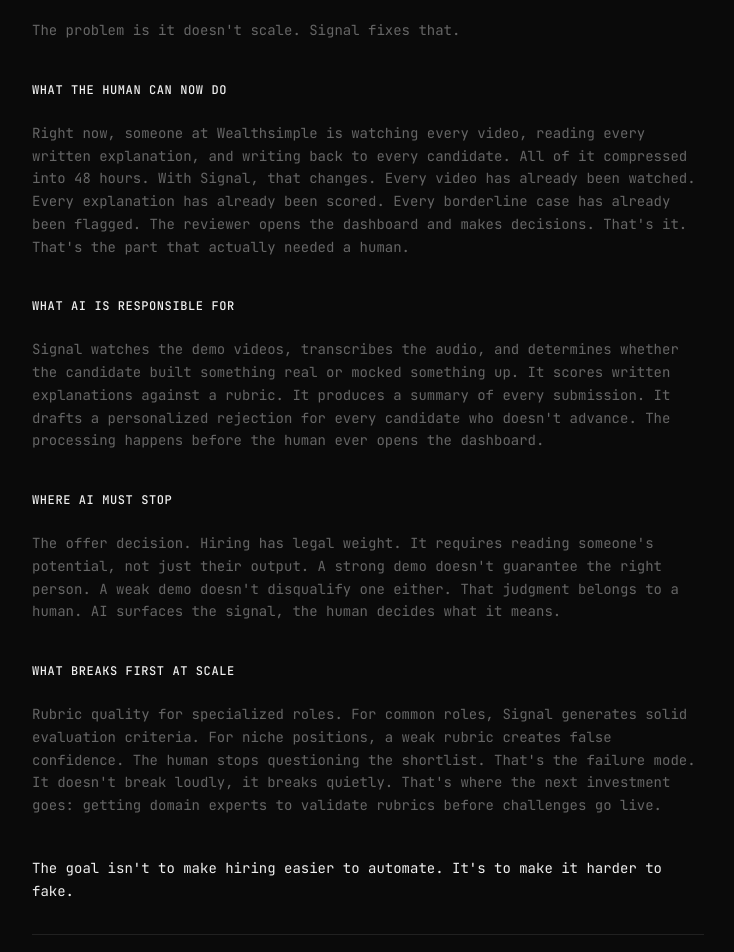
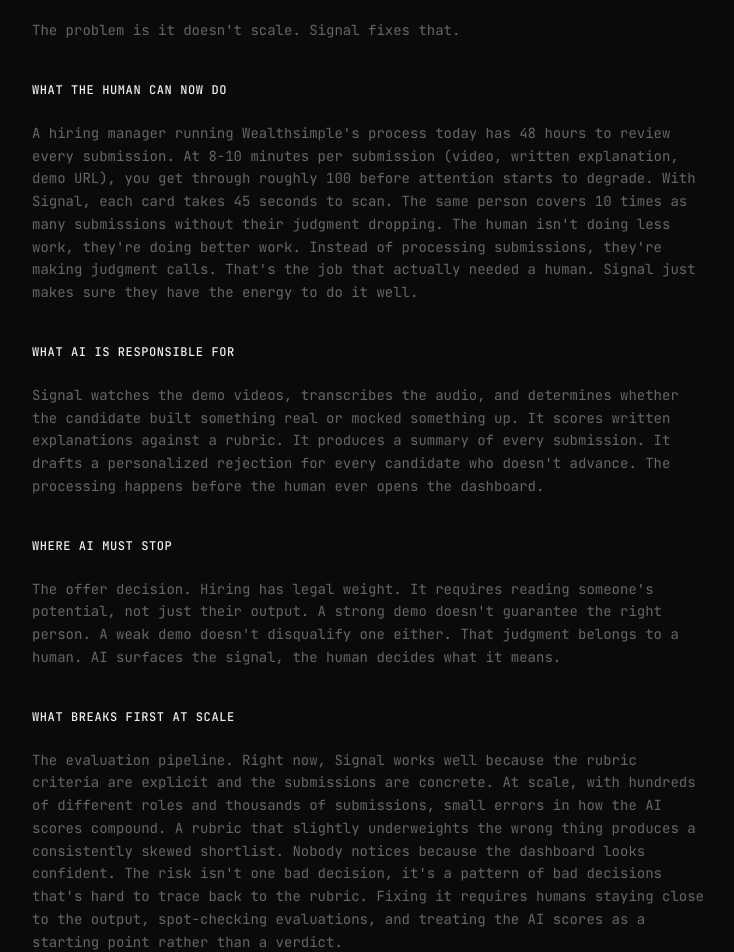
Before and after one commit to zdorward/signal, a Next.js app: page /about in a window 1280 px wide. Shown: the part 560-1512 px from the top of the page, without its empty margins (272-1006 px from the left). Built offline with nearby package versions, Linux system fonts and the light colour scheme.

Commit message:
update about

```diff
--- a/app/about/page.tsx
+++ b/app/about/page.tsx
@@ -84,13 +84,16 @@
             </h2>
 
             <p>
-              Right now, someone at Wealthsimple is watching every video,
-              reading every written explanation, and writing back to every
-              candidate. All of it compressed into 48 hours. With Signal, that
-              changes. Every video has already been watched. Every explanation
-              has already been scored. Every borderline case has already been
-              flagged. The reviewer opens the dashboard and makes decisions.
-              That&apos;s it. That&apos;s the part that actually needed a human.
+              A hiring manager running Wealthsimple&apos;s process today has 48
+              hours to review every submission. At 8-10 minutes per submission
+              (video, written explanation, demo URL), you get through roughly
+              100 before attention starts to degrade. With Signal, each card
+              takes 45 seconds to scan. The same person covers 10 times as many
+              submissions without their judgment dropping. The human isn&apos;t
+              doing less work, they&apos;re doing better work. Instead of
+              processing submissions, they&apos;re making judgment calls.
+              That&apos;s the job that actually needed a human. Signal just
+              makes sure they have the energy to do it well.
             </p>
 
             <h2 className="text-foreground font-medium uppercase tracking-wider text-xs pt-4">
@@ -123,13 +126,17 @@
             </h2>
 
             <p>
-              Rubric quality for specialized roles. For common roles, Signal
-              generates solid evaluation criteria. For niche positions, a weak
-              rubric creates false confidence. The human stops questioning the
-              shortlist. That&apos;s the failure mode. It doesn&apos;t break
-              loudly, it breaks quietly. That&apos;s where the next investment
-              goes: getting domain experts to validate rubrics before challenges
-              go live.
+              The evaluation pipeline. Right now, Signal works well because the
+              rubric criteria are explicit and the submissions are concrete. At
+              scale, with hundreds of different roles and thousands of
+              submissions, small errors in how the AI scores compound. A rubric
+              that slightly underweights the wrong thing produces a consistently
+              skewed shortlist. Nobody notices because the dashboard looks
+              confident. The risk isn&apos;t one bad decision, it&apos;s a
+              pattern of bad decisions that&apos;s hard to trace back to the
+              rubric. Fixing it requires humans staying close to the output,
+              spot-checking evaluations, and treating the AI scores as a
+              starting point rather than a verdict.
             </p>
 
             <p className="text-foreground pt-4">
```
